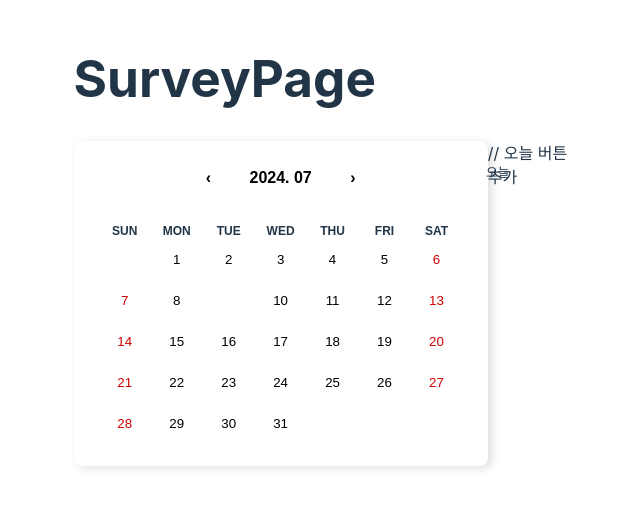
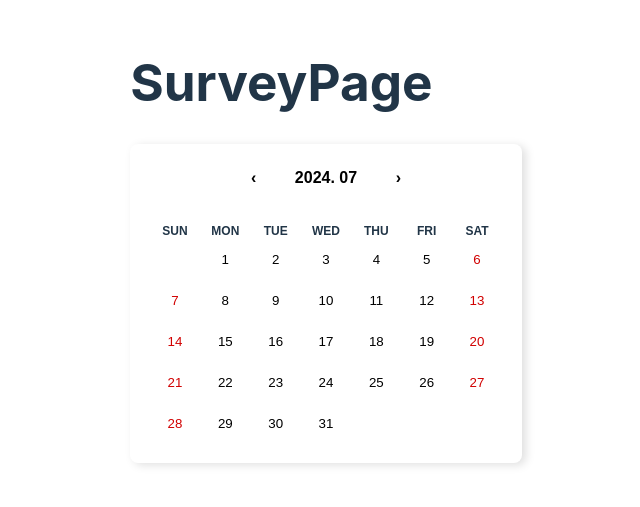
Before and after one commit to handong-app/project-t, a React (Vite) app: page /survey/1 in a window 1280 px wide. Shown: the part 159-666 px from the top of the page, without its empty margins (314-954 px from the left). Built offline with nearby package versions, Linux system fonts and the light colour scheme.

Commit message:
달력 스타일 수정 중

```diff
--- a/src/components/StyledCalendarWrapper.jsx
+++ b/src/components/StyledCalendarWrapper.jsx
@@ -64,9 +64,13 @@ export const StyledCalendarWrapper = styled.div`
   /* 오늘 날짜 폰트 컬러 */
   .react-calendar__tile--now {
     background: none;
-    abbr {
+    color: black;
+    &:hover {
+      background-color: #e6e6e6;
+    }
+    /* abbr {
       color: ${(props) => props.theme.primary_2};
-    }
+    } */
   }
 
   /* 네비게이션 월 스타일 적용 */
--- a/src/pages/SurveyPage.jsx
+++ b/src/pages/SurveyPage.jsx
@@ -48,33 +48,31 @@ function SurveyPage() {
           next2Label={null}
           prev2Label={null}
           minDetail="year"
-          // 오늘 날짜로 돌아오는 기능을 위해 필요한 옵션 설정
-          activeStartDate={
-            activeStartDate === null ? undefined : activeStartDate
-          }
-          onActiveStartDateChange={({ activeStartDate }) =>
-            setActiveStartDate(activeStartDate)
-          }
-          // 오늘 날짜에 '오늘' 텍스트 삽입하고 출석한 날짜에 점 표시를 위한 설정
-          tileContent={({ date, view }) => {
-            let html = [];
-            if (
-              view === "month" &&
-              date.getMonth() === today.getMonth() &&
-              date.getDate() === today.getDate()
-            ) {
-              html.push(<StyledToday key={"today"}>오늘</StyledToday>);
-            }
-            if (
-              attendDay.find((x) => x === moment(date).format("YYYY-MM-DD"))
-            ) {
-              html.push(<StyledDot key={moment(date).format("YYYY-MM-DD")} />);
-            }
-            return <>{html}</>;
-          }}
+          // // 오늘 날짜로 돌아오는 기능을 위해 필요한 옵션 설정
+          // activeStartDate={
+          //   activeStartDate === null ? undefined : activeStartDate
+          // }
+          // onActiveStartDateChange={({ activeStartDate }) =>
+          //   setActiveStartDate(activeStartDate)
+          // }
+          // // 오늘 날짜에 '오늘' 텍스트 삽입하고 출석한 날짜에 점 표시를 위한 설정
+          // tileContent={({ date, view }) => {
+          //   let html = [];
+          //   if (
+          //     view === "month" &&
+          //     date.getMonth() === today.getMonth() &&
+          //     date.getDate() === today.getDate()
+          //   ) {
+          //     html.push(<StyledToday key={"today"}>오늘</StyledToday>);
+          //   }
+          //   if (
+          //     attendDay.find((x) => x === moment(date).format("YYYY-MM-DD"))
+          //   ) {
+          //     html.push(<StyledDot key={moment(date).format("YYYY-MM-DD")} />);
+          //   }
+          //   return <>{html}</>;
+          // }}
         />
-        // 오늘 버튼 추가
-        <StyledDate onClick={handleTodayClick}>오늘</StyledDate>
       </StyledCalendarWrapper>
     </div>
   );
```
Also changed, not shown: 1 other file (tests, documents, lock files or other folders).
